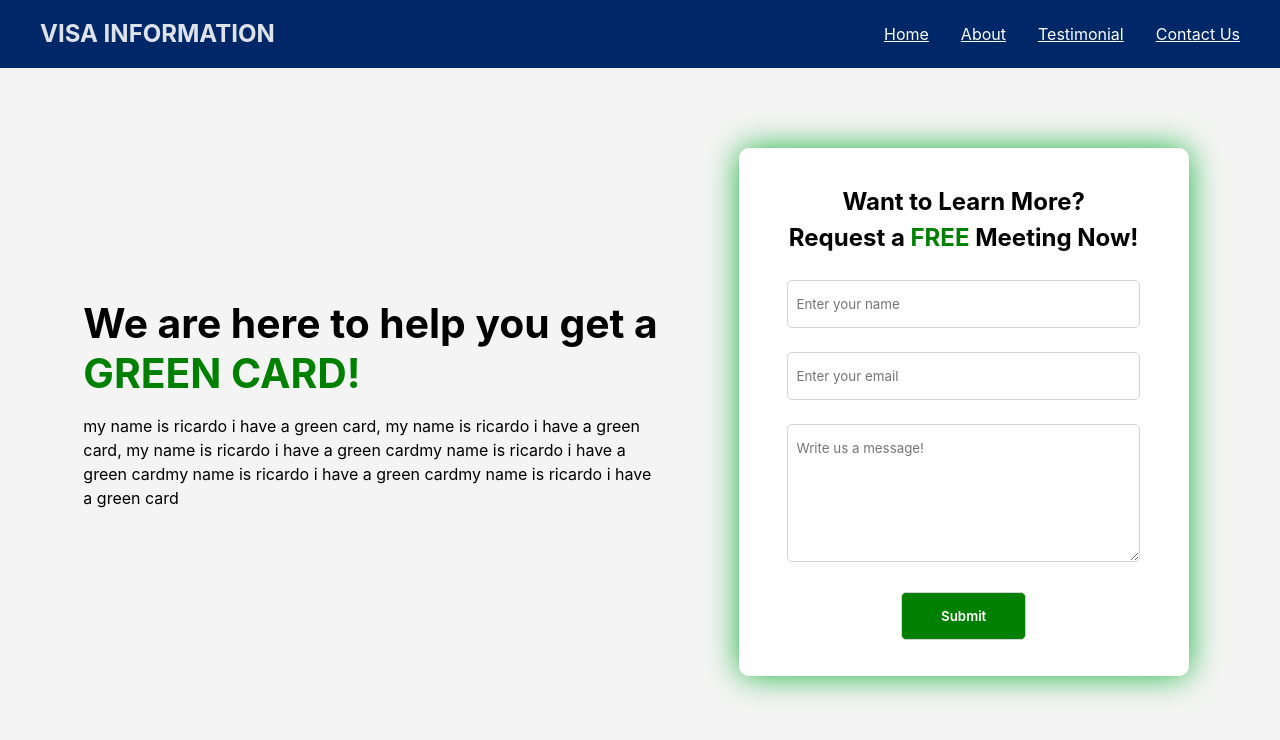
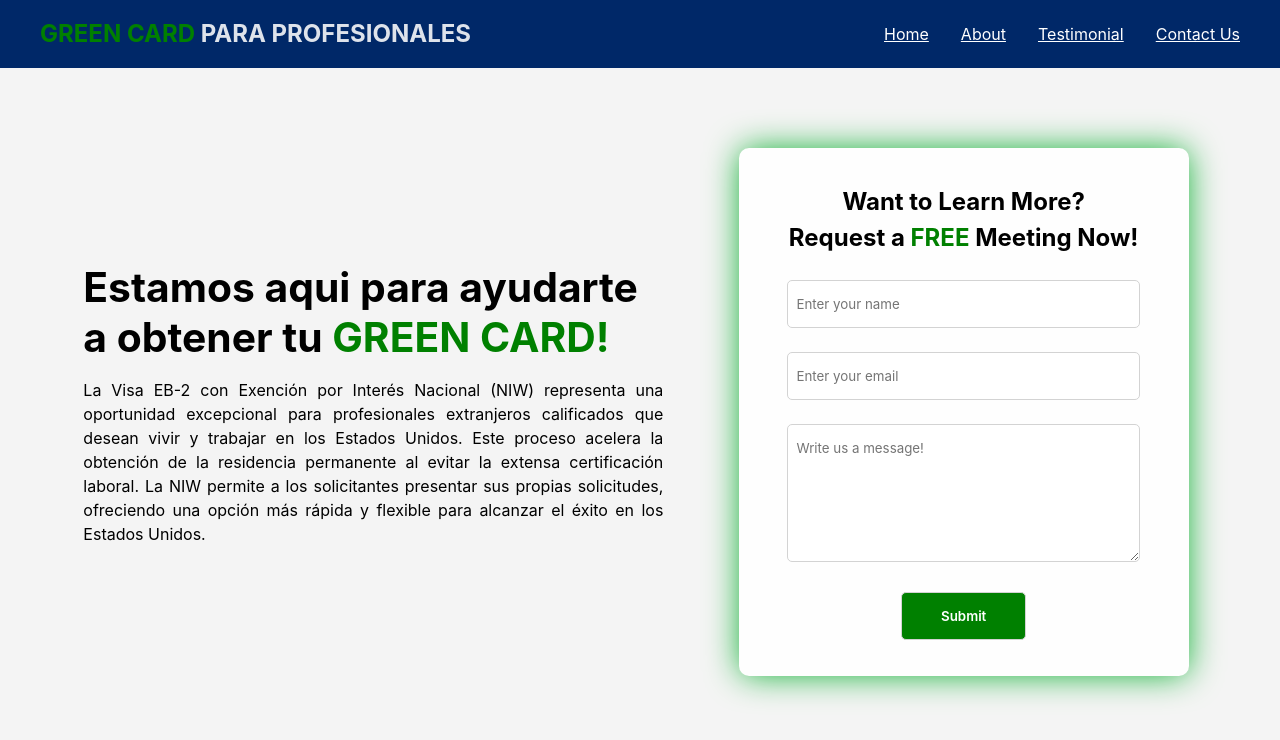
Before and after one commit to jjosegomez/visa-info-website, a React (Vite) app: page / in a window 1280 px wide. Shown: the top 740 px of the page. Built offline with nearby package versions, Linux system fonts and the light colour scheme.

Commit message:
content update

```diff
--- a/src/components/Hero/Hero.css
+++ b/src/components/Hero/Hero.css
@@ -21,6 +21,7 @@
     line-height: 24px;
     margin: 1rem 0;
     font-size: 1rem;
+    text-align: justify;
 }
 
 .hero-form {
--- a/src/components/Hero/Hero.jsx
+++ b/src/components/Hero/Hero.jsx
@@ -6,8 +6,8 @@ function Hero(){
     return(
         <div className="hero">
             <div className="hero-text">
-                <h2>We are here to help you get a <span className="title-decoration">Green Card!</span> </h2>
-                <p>my name is ricardo i have a green card, my name is ricardo i have a green card, my name is ricardo i have a green cardmy name is ricardo i have a green cardmy name is ricardo i have a green cardmy name is ricardo i have a green card</p>
+                <h2>Estamos aqui para ayudarte a obtener tu <span className="title-decoration">Green Card!</span> </h2>
+                <p>La Visa EB-2 con Exención por Interés Nacional (NIW) representa una oportunidad excepcional para profesionales extranjeros calificados que desean vivir y trabajar en los Estados Unidos. Este proceso acelera la obtención de la residencia permanente al evitar la extensa certificación laboral. La NIW permite a los solicitantes presentar sus propias solicitudes, ofreciendo una opción más rápida y flexible para alcanzar el éxito en los Estados Unidos.</p>
             </div>
             <div className="hero-form">
                 <ContactForm/>
--- a/src/components/Navbar/Navbar.jsx
+++ b/src/components/Navbar/Navbar.jsx
@@ -19,7 +19,7 @@ function Navbar() {
     return (
         <div className="navbar">
             <div className="desktop-navbar">
-                <h2>Visa Information</h2>
+                <h2> <span className="title-decoration">Green Card</span> para profesionales</h2>
                 <div className="nav-link-list">
                     <a className="nav-link" href="#">Home</a>
                     <a className="nav-link" href="#">About</a>
```
Also changed, not shown: 1 other file (tests, documents, lock files or other folders).
